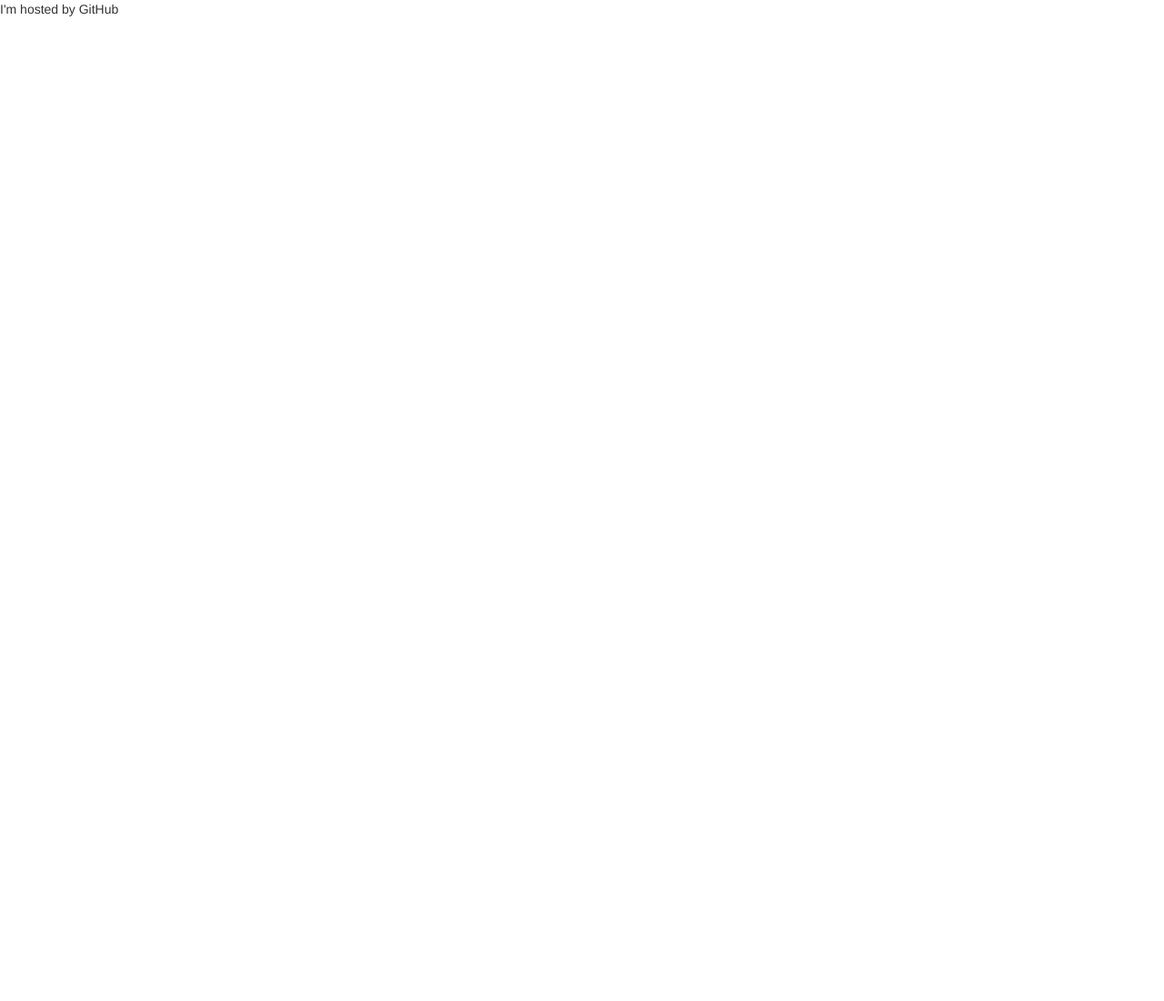
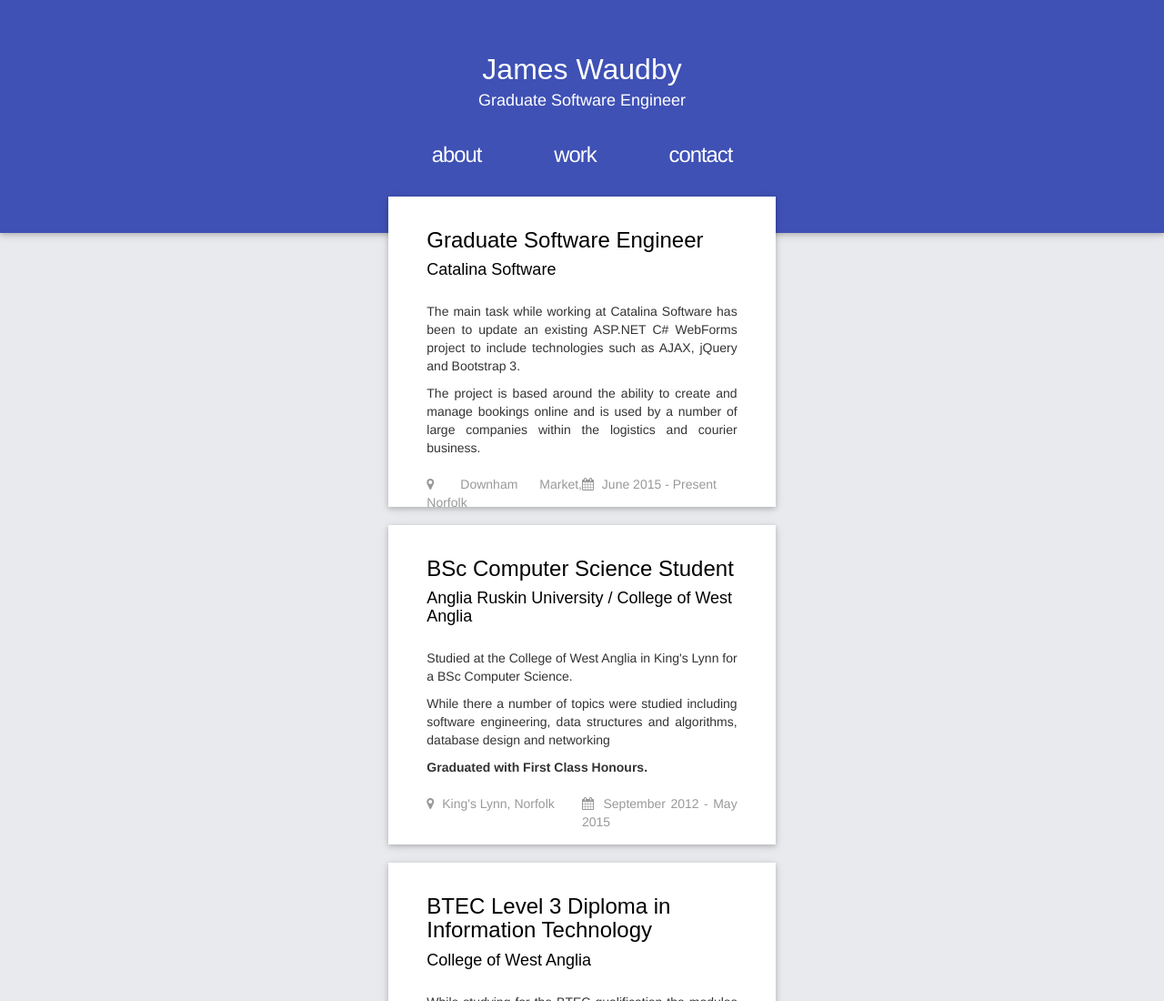
Before and after one commit to JamesWaudby/JamesWaudby.github.io, a plain HTML site: page index.html in a window 1280 px wide. Shown: the top 1100 px of the page at 91% size. Before the commit the page ends 800 px from the top, so only its background shows below. Drawn offline with nearby package versions, Linux system fonts and the light colour scheme.

Commit message:
Update to page layout and content

```diff
--- a/index.html
+++ b/index.html
@@ -9,7 +9,7 @@
     <!-- Bootstrap -->
     <link rel="stylesheet" href="https://maxcdn.bootstrapcdn.com/bootstrap/3.3.5/css/bootstrap.min.css">
     <link rel="stylesheet" href="https://maxcdn.bootstrapcdn.com/font-awesome/4.4.0/css/font-awesome.min.css">
-
+    <link rel="stylesheet" href="styles.css">
     <!-- HTML5 Shim and Respond.js IE8 support of HTML5 elements and media queries -->
     <!-- WARNING: Respond.js doesn't work if you view the page via file:// -->
     <!--[if lt IE 9]>
@@ -18,7 +18,111 @@
     <![endif]-->
   </head>
   <body>
-    <p>I'm hosted by GitHub</p>
+    <div class="">
+      <header class="header blue z-depth-1">
+        <div class="row">
+          <div class="col-xs-12 hero-text">
+            <h1><span>James Waudby</span></h1>
+            <h4>Graduate Software Engineer</h4>
+          </div>
+        </div>
+        <nav class="navbar navbar-default" role="navigation">
+          <div class="container">
+            <div class="navbar-header">
+              <button type="button" class="navbar-toggle" data-toggle="collapse" data-target="#navbar">
+                <span class="sr-only">Toggle navigation</span>
+                <span class="icon-bar"></span>
+                <span class="icon-bar"></span>
+                <span class="icon-bar"></span>
+              </button>
+              <a class="navbar-brand" href="#"></a>
+            </div>
+
+            <!-- Collect the nav links, forms, and other content for toggling -->
+            <div class="collapse navbar-collapse" id="navbar">
+              <ul class="nav navbar-nav">
+                <li><a href="#">about</a></li>
+                <li><a href="#">work</a></li>
+                <li><a href="mailto:james.waudby@gmail.com">contact</a></li>
+              </ul>
+            </div><!-- /.navbar-collapse -->
+          </div><!-- /.container-fluid -->
+        </nav>
+      </header>
+      <div class="col-xs-10 col-xs-offset-1 col-sm-4 col-sm-offset-4 sections">
+        <div class="card z-depth-1">
+          <div class="card-header">
+            <h3>Graduate Software Engineer</h3>
+            <h4>Catalina Software</h4>
+          </div>
+          <div class="card-body">
+            <div class="blurb">
+              <p>The main task while working at Catalina Software has been to update an existing ASP.NET C# WebForms project to include technologies such as AJAX, jQuery and Bootstrap 3.</p>
+              <p>The project is based around the ability to create and manage bookings online and is used by a number of large companies within the logistics and courier business.</p>
+            </div>
+            <div class="screenshots">
+
+            </div>
+          </div>
+          <div class="card-footer">
+            <div class="card-location col-xs-12 col-sm-6">
+              <i class="fa fa-map-marker"></i> Downham Market, Norfolk
+            </div>
+            <div class="card-date">
+              <i class="fa fa-calendar"></i> June 2015 - Present
+            </div>
+          </div>
+        </div>
+        <div class="card z-depth-1">
+          <div class="card-header">
+            <h3>BSc Computer Science Student</h3>
+            <h4>Anglia Ruskin University / College of West Anglia</h4>
+          </div>
+          <div class="card-body">
+            <div class="blurb">
+              <p>Studied at the College of West Anglia in King's Lynn for a BSc Computer Science.</p>
+              <p>While there a number of topics were studied including software engineering, data structures and algorithms, database design and networking</p>
+              <p class="bold">Graduated with First Class Honours.</p>
+            </div>
+            <div class="screenshots">
+
+            </div>
+          </div>
+          <div class="card-footer row">
+            <div class="card-location col-xs-12 col-sm-6">
+              <i class="fa fa-map-marker"></i> King's Lynn, Norfolk
+            </div>
+            <div class="card-date col-xs-12 col-sm-6">
+              <i class="fa fa-calendar"></i> September 2012 - May 2015
+            </div>
+          </div>
+        </div>
+        <div class="card z-depth-1">
+          <div class="card-header">
+            <h3>BTEC Level 3 Diploma in Information Technology</h3>
+            <h4>College of West Anglia</h4>
+          </div>
+          <div class="card-body">
+            <div class="blurb">
+              <p>While studying for the BTEC qualification the modules included programming in C# and VB.Net, database design, networking and website design (both client and service side).</p>
+              <p>I received the Computer Student of the Year award while studying this qualification.</p>
+              <p class="bold">Finished with Distinction Star.</p>
+            </div>
+            <div class="screenshots">
+
+            </div>
+          </div>
+          <div class="card-footer row">
+            <div class="card-location col-xs-12 col-sm-6">
+              <i class="fa fa-map-marker"></i> King's Lynn, Norfolk
+            </div>
+            <div class="card-date col-xs-12 col-sm-6">
+              <i class="fa fa-calendar"></i> September 2010 - June 2012
+            </div>
+          </div>
+        </div>
+      </div>
+    </div>
 
     <!-- jQuery (necessary for Bootstrap's JavaScript plugins) -->
     <script src="https://ajax.googleapis.com/ajax/libs/jquery/1.11.3/jquery.min.js"></script>
--- /dev/null
+++ b/styles.css
@@ -0,0 +1,142 @@
+body {
+  background: #e9eaed;
+}
+
+.header {
+  width:100%;
+  text-align: center;
+  padding: 1.5em;
+}
+
+.header h1 {
+  color: #ffffff;
+  font-family: 'SanFranciscoDisplayBold',Arial,Tahoma,Verdana;
+  font-size: 24pt;
+  margin-top: 40px;
+  line-height: 30px;
+}
+
+.header h4 {
+  color: #ffffff;
+}
+
+.header a {
+  color: #EEEEEE;
+}
+
+.z-depth-1 {
+      box-shadow: 0 2px 5px 0 rgba(0, 0, 0, 0.16), 0 2px 10px 0 rgba(0, 0, 0, 0.12);
+}
+
+.blue {
+  background-color: #3F51B5 !important;
+}
+
+
+.green {
+  background-color: #139F5A !important;
+}
+
+.red {
+  background-color: #DD4C40 !important;
+}
+
+.navbar {
+  background: transparent;
+  border: none;
+}
+
+.navbar-default .navbar-nav {
+  padding-bottom: 20px;
+}
+
+.navbar-default .navbar-nav>li {
+  -webkit-transition: background-color .3s;
+  -moz-transition: background-color .3s;
+  -o-transition: background-color .3s;
+  -ms-transition: background-color .3s;
+  transition: background-color .3s;
+  display: inline-flex;
+}
+
+.navbar-default .navbar-nav>li:hover {
+  background-color: #303F9F;
+}
+
+.navbar-default .navbar-nav>li>a {
+  position: relative;
+  color: #fff;
+  letter-spacing: -1px;
+  text-decoration: none;
+  font-weight: 300;
+  font-size: 1.7em;
+  margin: 0 25px;
+}
+
+.navbar-default .navbar-nav>li>a:hover {
+  color: #ffffff;
+}
+
+.navbar .navbar-nav {
+  display: inline-block;
+  float: none;
+  vertical-align: top;
+}
+
+.hero-text {
+  margin-bottom: 1em;
+}
+
+.sections {
+  padding-right: 15px;
+  padding-left: 15px;
+  margin-top: -40px;
+}
+
+.sections .card {
+  margin-right: -15px;
+  margin-left: -15px;
+  background: #fff;
+  margin-bottom: 20px;
+  padding-top: 15px;
+  padding-bottom: 15px;
+}
+
+.card .card-header {
+  min-height:50px;
+  margin-bottom: 25px;
+}
+
+.card .card-header {
+  position: relative;
+  min-height: 1px;
+  margin-left: 10%;
+  font-family: 'SanFranciscoDisplayBold',Arial,Tahoma,Verdana;
+  color: #000;
+}
+
+.card .card-body {
+  padding-bottom: 10px;
+}
+
+.card .card-body, .card .card-footer {
+  margin-left: 10%;
+  margin-right: 10%;
+  text-align:justify;
+}
+
+.card .card-footer {
+  color: #999;
+}
+
+.card .card-date, .card .card-location {
+    padding: 0;
+}
+
+.card .card-date i, .card .card-location i {
+  margin-right: 5px;
+}
+
+.bold {
+  font-weight: bold;
+}
```
